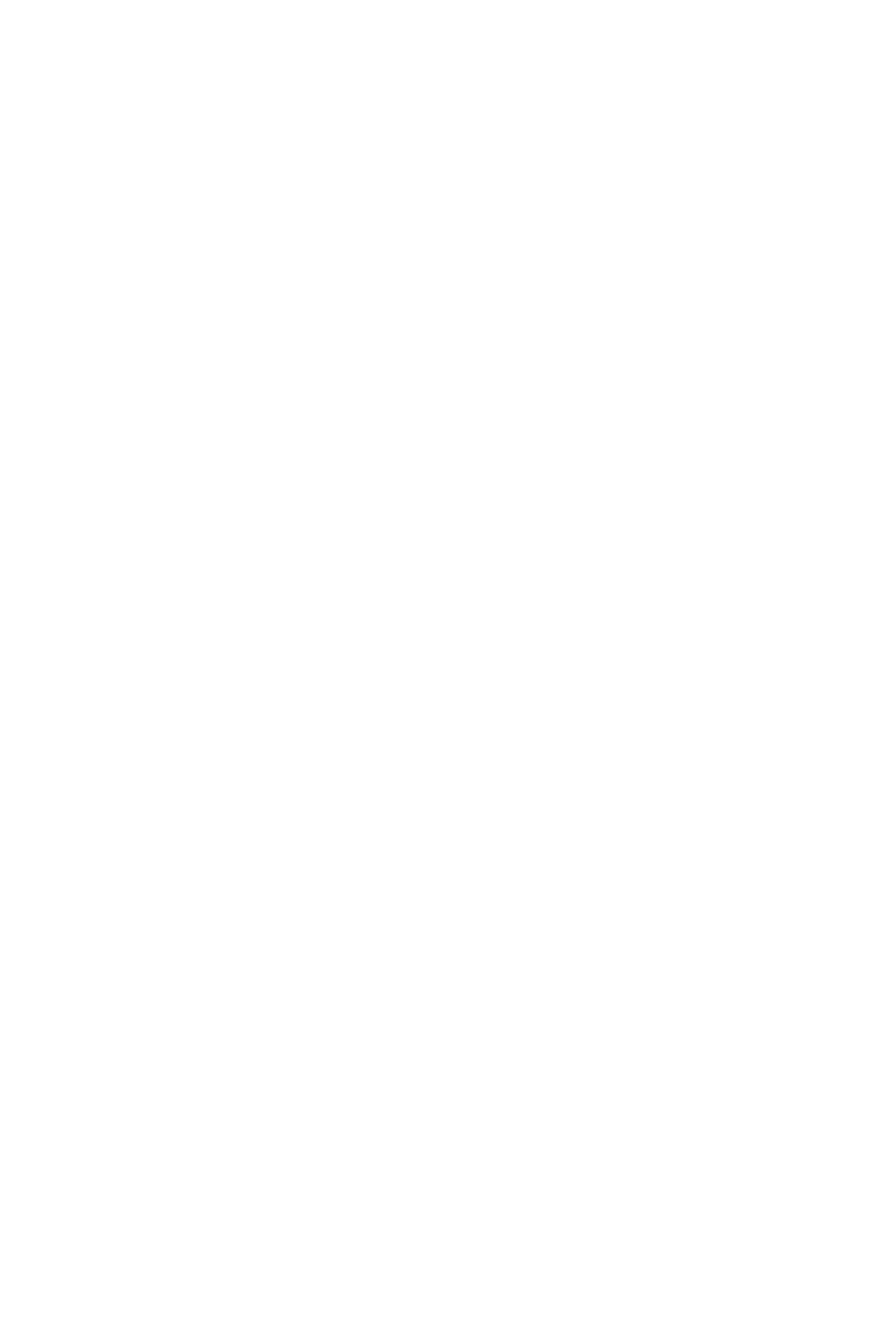
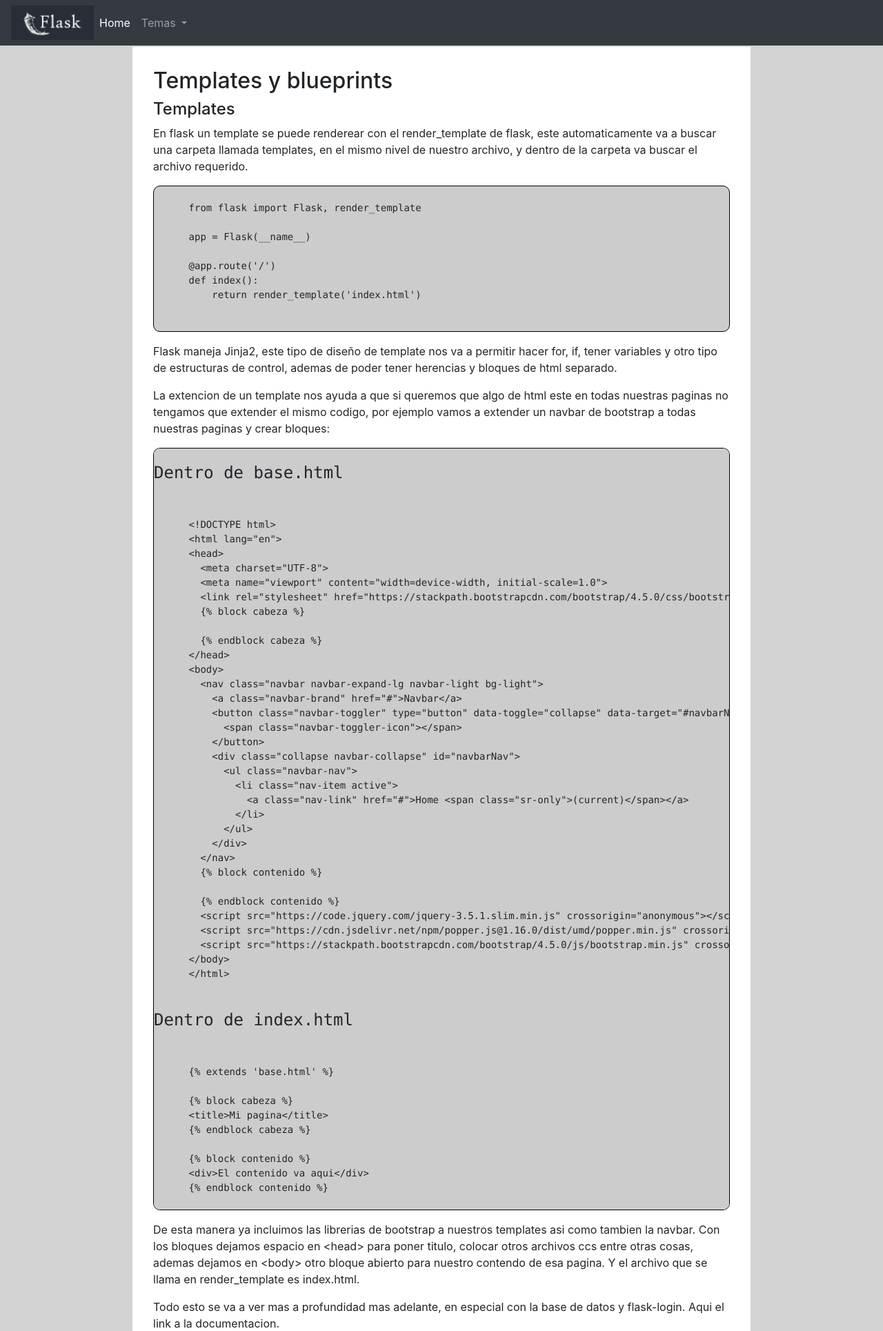
Before and after one commit to halabito8/Curso-Flask, a Flask app: page /blueprints in a window 1280 px wide. Before the commit the part shown is empty. Shown: the top 1929 px of the page at 69% size. Before the commit the page ends 800 px from the top, so only its background shows below. Run offline with Flask 2, Linux system fonts and the light colour scheme; some libraries are stand-ins or nearby versions.

Commit message:
Blueprints y templates en proceso

```diff
--- a/Flask/Aplicacion/templates/base.html
+++ b/Flask/Aplicacion/templates/base.html
@@ -28,6 +28,7 @@
           <a class="dropdown-item" href="{{ url_for('bases.venv') }}">Virtual enviroment y Pip</a>
           <a class="dropdown-item" href="{{ url_for('bases.rutas', nombre='nombre') }}">Rutas</a>
           <a class="dropdown-item" href="{{ url_for('bases.debug') }}">Debug</a>
+          <a class="dropdown-item" href="#">Templates</a>
           <a class="dropdown-item" href="#">Blueprint</a>
           <a class="dropdown-item" href="#">WTForms</a>
           <a class="dropdown-item" href="#">SQLAchemy</a>
--- a/Flask/Aplicacion/templates/blueprints.html
+++ b/Flask/Aplicacion/templates/blueprints.html
@@ -0,0 +1,120 @@
+{% extends 'base.html' %}
+
+{% block styles %}
+  <title>Templates y blueprints</title>
+{% endblock styles %}
+
+{% block content %}
+  <h2>Templates y blueprints</h2>
+  <h4>Templates</h4>
+  <p>
+    En flask un template se puede renderear con el render_template de flask, este automaticamente va a buscar
+    una carpeta llamada templates, en el mismo nivel de nuestro archivo, y dentro de la carpeta va buscar el archivo requerido.
+  </p>
+  <pre>
+    <code>
+      from flask import Flask, render_template
+
+      app = Flask(__name__)
+
+      @app.route('/')
+      def index():
+          return render_template('index.html')
+    </code>
+  </pre>
+  <p>
+    Flask maneja Jinja2, este tipo de diseño de template nos va a permitir hacer for, if, tener variables y
+    otro tipo de estructuras de control, ademas de poder tener herencias y bloques de html separado.
+  </p>
+  <p>
+    La extencion de un template nos ayuda a que si queremos que algo de html este en todas nuestras paginas
+    no tengamos que extender el mismo codigo, por ejemplo vamos a extender un navbar de bootstrap a todas nuestras paginas y crear bloques:
+  </p>
+  <pre>
+    <h4>Dentro de base.html</h4>
+    <code>
+      &lt;!DOCTYPE html&gt;
+      &lt;html lang="en"&gt;
+      &lt;head&gt;
+        &lt;meta charset="UTF-8"&gt;
+        &lt;meta name="viewport" content="width=device-width, initial-scale=1.0"&gt;
+        &lt;link rel="stylesheet" href="https://stackpath.bootstrapcdn.com/bootstrap/4.5.0/css/bootstrap.min.css" integrity="sha384-9aIt2nRpC12Uk9gS9baDl411NQApFmC26EwAOH8WgZl5MYYxFfc+NcPb1dKGj7Sk" crossorigin="anonymous"&gt;
+        <!-- raw es para poder poner codigo de Jinja2 sin que sea interpretado como codigo -->
+        {%- raw -%}
+        {% block cabeza %}
+
+        {% endblock cabeza %}
+        {%- endraw %}
+      &lt;/head&gt;
+      &lt;body&gt;
+        &lt;nav class="navbar navbar-expand-lg navbar-light bg-light"&gt;
+          &lt;a class="navbar-brand" href="#"&gt;Navbar&lt;/a&gt;
+          &lt;button class="navbar-toggler" type="button" data-toggle="collapse" data-target="#navbarNav" aria-controls="navbarNav" aria-expanded="false" aria-label="Toggle navigation"&gt;
+            &lt;span class="navbar-toggler-icon"&gt;&lt;/span&gt;
+          &lt;/button&gt;
+          &lt;div class="collapse navbar-collapse" id="navbarNav"&gt;
+            &lt;ul class="navbar-nav"&gt;
+              &lt;li class="nav-item active"&gt;
+                &lt;a class="nav-link" href="#"&gt;Home &lt;span class="sr-only"&gt;(current)&lt;/span&gt;&lt;/a&gt;
+              &lt;/li&gt;
+            &lt;/ul&gt;
+          &lt;/div&gt;
+        &lt;/nav&gt;
+        {% raw -%}
+        {% block contenido %}
+
+        {% endblock contenido %}
+        {%- endraw %}
+        &lt;script src="https://code.jquery.com/jquery-3.5.1.slim.min.js" integrity="sha384-DfXdz2htPH0lsSSs5nCTpuj/zy4C+OGpamoFVy38MVBnE+IbbVYUew+OrCXaRkfj" crossorigin="anonymous"&gt;&lt;/script&gt;
+        &lt;script src="https://cdn.jsdelivr.net/npm/popper.js@1.16.0/dist/umd/popper.min.js" integrity="sha384-Q6E9RHvbIyZFJoft+2mJbHaEWldlvI9IOYy5n3zV9zzTtmI3UksdQRVvoxMfooAo" crossorigin="anonymous"&gt;&lt;/script&gt;
+        &lt;script src="https://stackpath.bootstrapcdn.com/bootstrap/4.5.0/js/bootstrap.min.js" integrity="sha384-OgVRvuATP1z7JjHLkuOU7Xw704+h835Lr+6QL9UvYjZE3Ipu6Tp75j7Bh/kR0JKI" crossorigin="anonymous"&gt;&lt;/script&gt;
+      &lt;/body&gt;
+      &lt;/html&gt;
+    </code>
+    <h4>Dentro de index.html</h4>
+    <code>
+      {% raw -%}
+      {% extends 'base.html' %}
+
+      {% block cabeza %}
+      &lt;title&gt;Mi pagina&lt;/title&gt;
+      {% endblock cabeza %}
+
+      {% block contenido %}
+      &lt;div&gt;El contenido va aqui&lt;/div&gt;
+      {% endblock contenido %}
+      {%- endraw -%}
+    </code>
+  </pre>
+  <p>
+    De esta manera ya incluimos las librerias de bootstrap a nuestros templates asi como tambien la navbar. Con los
+    bloques dejamos espacio en &lt;head&gt; para poner titulo, colocar otros archivos ccs entre otras cosas, ademas dejamos en
+    &lt;body&gt; otro bloque abierto para nuestro contendo de esa pagina. Y el archivo que se llama en render_template es index.html.
+  </p>
+   Todo esto se va a ver mas a profundidad mas adelante, en especial con la base de datos y flask-login. Aqui el link a la documentacion.
+   <br>
+  <a href="https://jinja.palletsprojects.com/en/2.11.x/templates/#">Documentacion a Jinja2</a>
+  <br>
+  <br>
+  <h4>Blueprints</h4>
+  <p>
+    Los blueprints ya vienen instalados con flask, estos nos ayudan a organizar mejor grandes aplicaciones
+    en vez de tener todo en un archivo grande. Primero tenemos que crear una carpeta con un nombre significativo, por
+    ejemplo si ahi vamos a manejar todo el backend del usuariole podemos llamar usuario a la carpeta, esta carpeta se crea en
+    el mismo nivel que nuestro __init__.py de la aplicacion.
+  </p>
+  <pre>
+    <img src="{{ url_for('static', filename='img/blueprint1.png') }}" alt="blueprint">
+  </pre>
+  <p>
+    Dentro de esa carpeta vamos a abrir un archivo llamado views.py donde vamos a
+    organizar todas las vistas de los usuarios. Dentro de views.py vamos a escribir lo siguiente:
+  </p>
+  <pre>
+    <code>
+      from flask import Blueprint
+
+      usuarios = Blueprint('usuarios', __name__)
+    </code>
+  </pre>
+{% endblock content %}
--- a/Flask/Aplicacion/templates/debug.html
+++ b/Flask/Aplicacion/templates/debug.html
@@ -56,5 +56,5 @@
     Cualquier cambio que se hagan NO SE VA A VER REFLEJADO EN NUESTRA APLICACION, cuando acabenmos de debugear
     tendremos que cambiar nuestro archivo para que funcione bien.
   </p>
-  <a class="float-right" href="{{ url_for('bases.blueprints') }}">Siguiente Pagina: Blueprint</a>
+  <a class="float-right" href="{{ url_for('bases.blueprints') }}">Siguiente Pagina: Blueprint y templates</a>
 {% endblock content %}
--- a/Flask/Aplicacion/templates/index.html
+++ b/Flask/Aplicacion/templates/index.html
@@ -10,7 +10,7 @@
     <li> <a href="{{ url_for('bases.venv') }}">Virtual environment</a> </li>
     <li> <a href="{{ url_for('bases.rutas', nombre='nombre') }}">Rutas</a> </li>
     <li> <a href="{{ url_for('bases.debug') }}">Modo debug</a> </li>
-    <li> <a href="#">Blueprints</a> </li>
+    <li> <a href="#">Templates y blueprints</a> </li>
     <li> <a href="#">WTForms</a> </li>
     <li> <a href="#">SQLAlchemy</a> </li>
     <li> <a href="#">Flask-login</a> </li>
```
Also changed, not shown: Flask/Aplicacion/templates/a.html (added, +32 -0 lines), Flask/Aplicacion/static/img/blueprint1.png (added), aplicacion/aplicacion/__init__.py (added), aplicacion/app.py (added).
